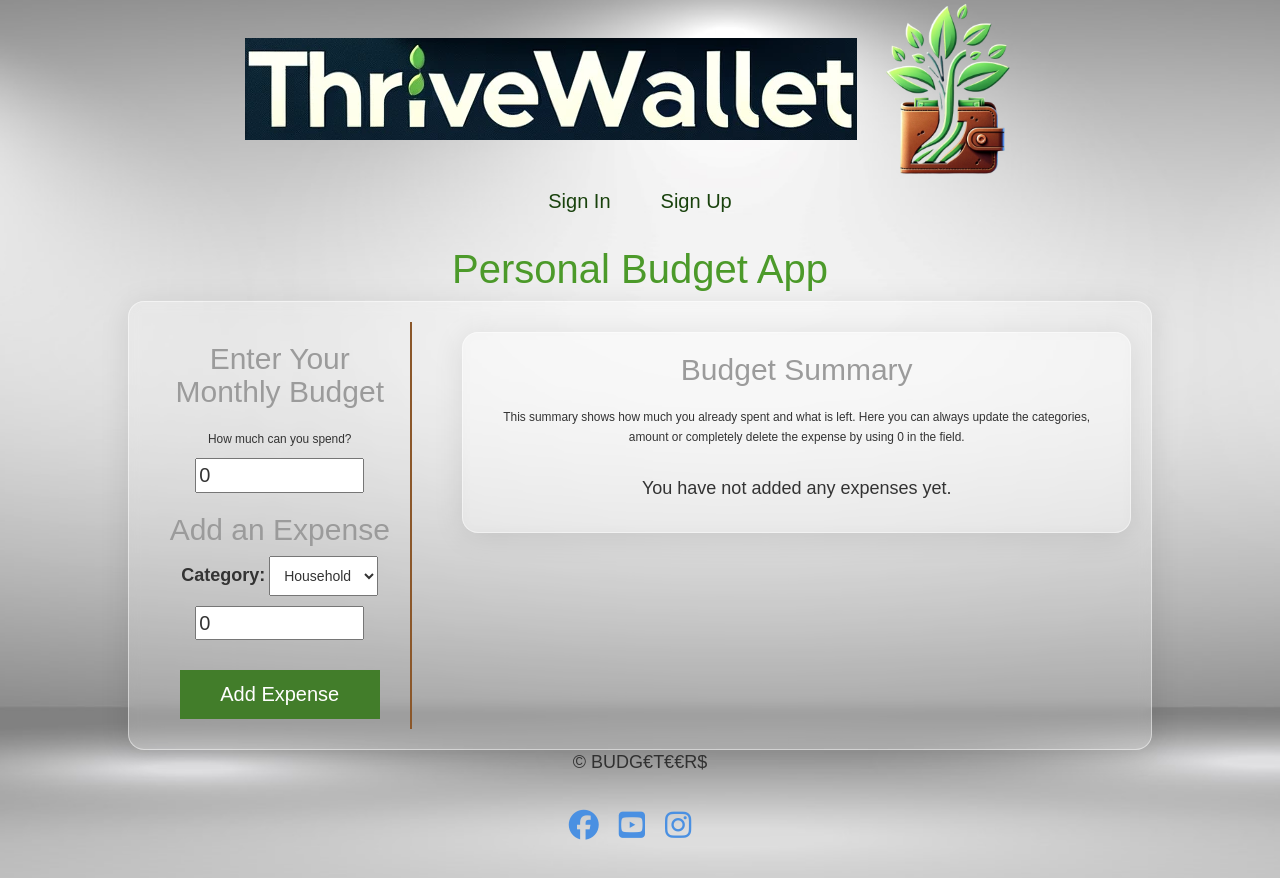
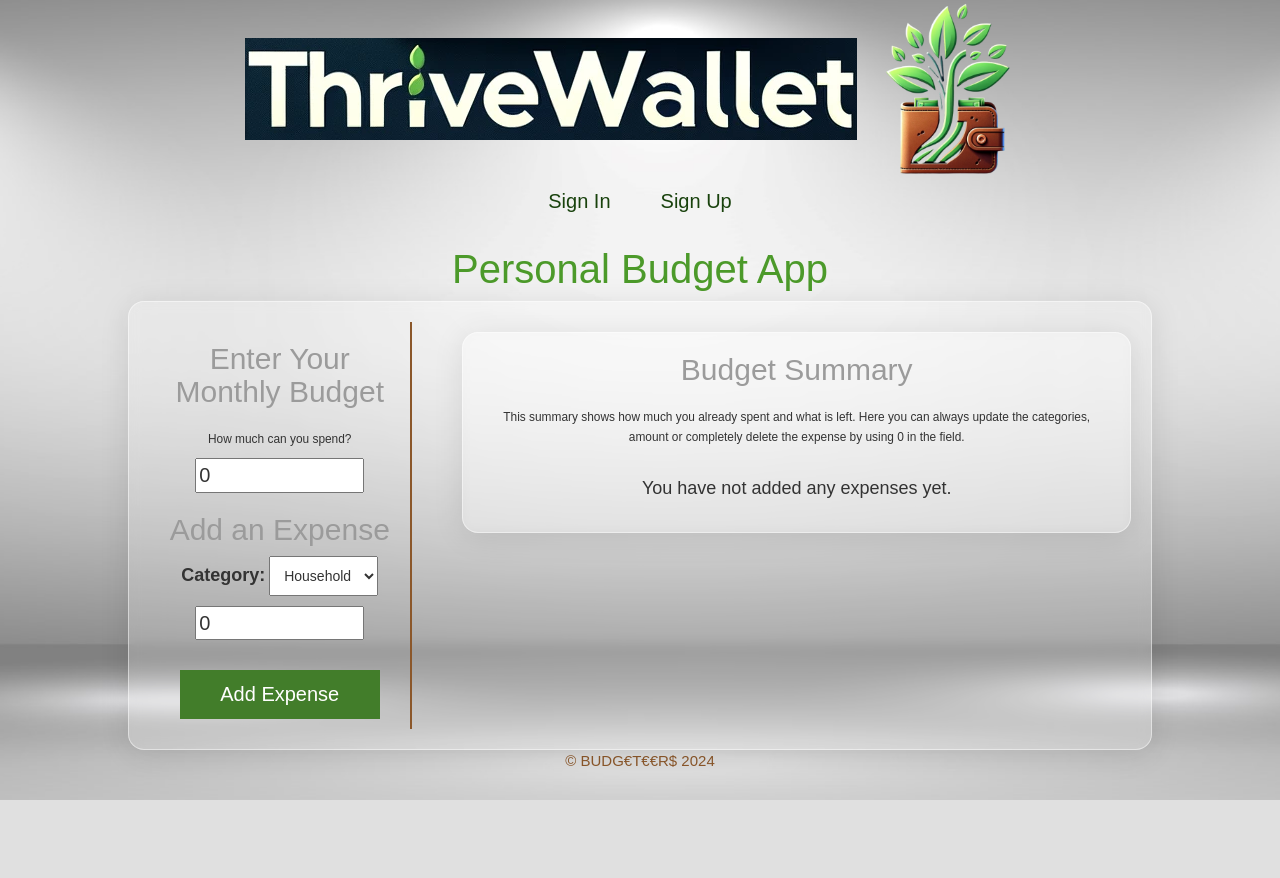
Before and after one commit to rstan-dev/jan24-hackathon, a Django app: page /profile/ in a window 1280 px wide. After the commit the page ends 800 px from the top, so only its background shows below. Run offline with Django 3.2, Linux system fonts and the light colour scheme; data comes from the database, SQL or seed files in the repository; some libraries are stand-ins or nearby versions.

Commit message:
update footer and readme docs

```diff
--- a/static/css/base.css
+++ b/static/css/base.css
@@ -169,6 +169,17 @@ border: 1px green solid;
     color: rgb(9, 102, 14)
 }
 
+.footer-text {
+  font-size: 15px;
+  margin: 0;
+  font-family: fantasy;
+  color:#8B572A;
+ }
+
+ .footer-text:hover {
+   color: rgb(9, 102, 14)
+ }
+
 ul.social-networks {
   list-style: none;
   padding: 20px;
--- a/templates/includes/footer.html
+++ b/templates/includes/footer.html
@@ -2,51 +2,21 @@
 
 {% block content %}
 
-<!-- Footer -->
-<footer>
-  <div class="container-fluid">
-    <div id="footer-font">
+ <!-- Footer -->
+ <footer>
 
+    <div >
+
+      <a href="{% url 'about' %}">
       <span>
-        <p> &copy; <span id="copyrightYear"></span> BUDG€T€€R$ </p>
+        <p class="footer-text" id="footer-font">  &copy; <span id="copyrightYear"></span> BUDG€T€€R$ 2024 </p>
       </span>
-      <span>
-
-     <ul class="social-networks">
-      <li>
-        <a href="https://facebook.com" target="_blank" rel="noopener"
-           aria-label="Visit our Facebook">
-          <i class="fab fa-facebook">
-          </i>
-        </a>
-      </li>
-      <li>
-        <a href="https://youtube.com" target="_blank" rel="noopener"
-           aria-label="Visit our YouTube">
-          <i class="fab fa-youtube-square">
-          </i>
-        </a>
-      </li>
-      <li>
-        <a href="https://instagram.com" target="_blank" rel="noopener"
-           aria-label="Visit our Instagram">
-          <i class="fab fa-instagram">
-          </i>
-        </a>
-      </li>
-    </ul>
-    </span>
-
+    </a>
     </div>
 
   </footer>
   <!-- font awesome script  -->
   <script src="https://kit.fontawesome.com/c7dbda0798.js" crossorigin="anonymous">
   </script>
-  </div>
-</footer>
-<!-- font awesome script  -->
-<script src="https://kit.fontawesome.com/c7dbda0798.js" crossorigin="anonymous">
-</script>
 
 {% endblock %}
```
Also changed, not shown: README.md, 5 other files.
